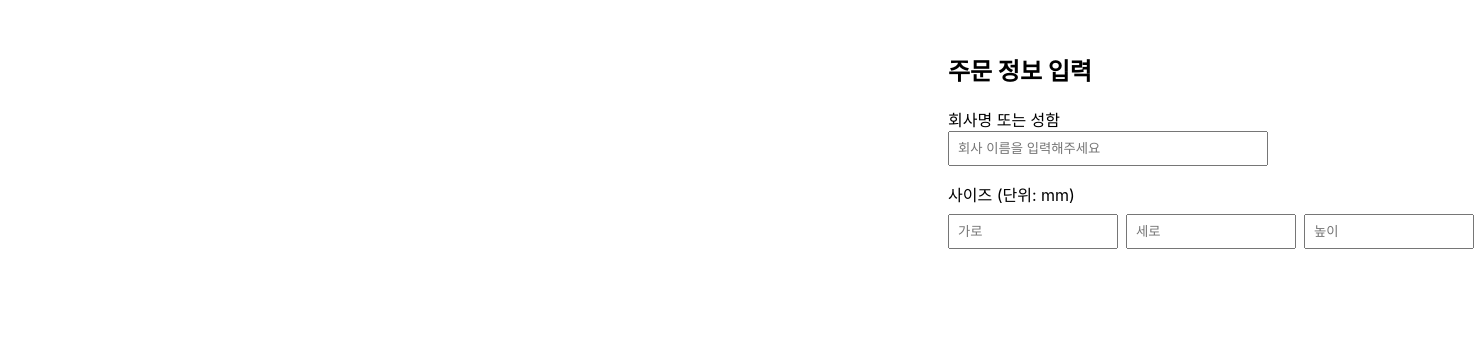
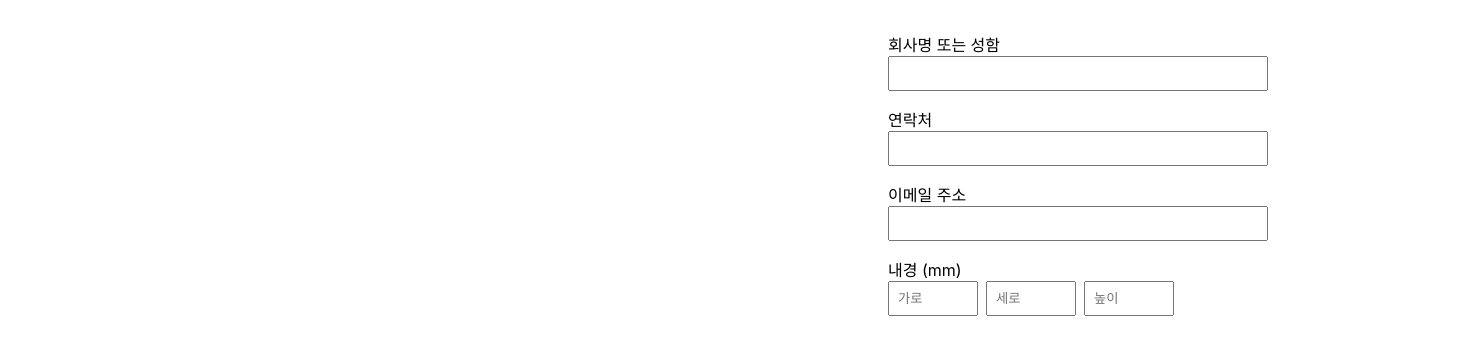
Before and after one commit to YimYoungheun/MTDL-Package, a React (Create React App) app: page / in a window 1280 px wide. Shown: the top 354 px of the page, 1474 px wide, since content can reach past the window. Built offline with nearby package versions, Linux system fonts and the light colour scheme.

Commit message:
로컬 App.js 변경 커밋

```diff
--- a/src/App.js
+++ b/src/App.js
@@ -1,45 +1,261 @@
+import React, { useState } from 'react';
+
 function App() {
+  const [boxType, setBoxType] = useState('');
+  const [paperCategory, setPaperCategory] = useState('');
+  const [paperFeel, setPaperFeel] = useState('');
+  const [material, setMaterial] = useState('');
+  const [color, setColor] = useState('');
+  const [weight, setWeight] = useState('');
+  const [bottomStyle, setBottomStyle] = useState('');
+  const [company, setCompany] = useState('');
+  const [product, setProduct] = useState('');
+  const [phone, setPhone] = useState('');
+  const [email, setEmail] = useState('');
+  const [printSide, setPrintSide] = useState('');
+  const [width, setWidth] = useState('');
+  const [length, setLength] = useState('');
+  const [height, setHeight] = useState('');
+  const [quantity, setQuantity] = useState('');
+  const [customQuantity, setCustomQuantity] = useState('');
+  const [selectedCardSize, setSelectedCardSize] = useState('');
+
+  const boxTypeOptions = ['명함', 'B형', '고리걸이 B형', '상, 하짝 Y형', '슬리브+Y형', '손잡이형', '쇼핑백'];
+  const cardSizes = ['90×50', '90×55', '85×55'];
+
+  const materialMap = {
+    '매끄러운': ['AB', 'CCP', '아이보리', 'SC 마닐라'],
+    '러프한': ['올드밀', '아코팩', '매직패브릭', '녹차지'],
+    '친환경': ['얼스팩', '크라프트']
+  };
+
+  const colorMap = {
+    아코팩: ['웜 화이트', '네츄럴', '엑스트라 화이트'],
+    올드밀: ['비앙코', '엑스트라 화이트', '프리미엄 화이트'],
+    녹차지: ['백색'],
+    매직패브릭: ['검정색', '진곤색', '피색', '진한밤색', '체리색', '클래식블랙']
+  };
+
+  const weightMap = {
+    '매끄러운': {
+      AB: ['300g', '350g'],
+      CCP: ['300g', '350g'],
+      'SC 마닐라': ['300g', '350g'],
+      아이보리: ['300g', '350g']
+    },
+    '친환경': {
+      얼스팩: ['295g'],
+      크라프트: ['300g', '337g']
+    },
+    '러프한': {
+      아코팩: {
+        '웜 화이트': ['300g', '350g', '400g'],
+        '네츄럴': ['300g', '350g', '400g'],
+        '엑스트라 화이트': ['410g']
+      },
+      올드밀: {
+        '비앙코': ['300g', '350g'],
+        '엑스트라 화이트': ['300g', '350g'],
+        '프리미엄 화이트': ['410g']
+      },
+      녹차지: {
+        백색: ['300g', '350g']
+      },
+      매직패브릭: {
+        검정색: ['300g', '350g', '400g'],
+        진곤색: ['300g', '350g', '400g'],
+        피색: ['300g', '350g', '400g'],
+        진한밤색: ['300g', '350g', '400g'],
+        체리색: ['300g', '350g', '400g'],
+        클래식블랙: ['300g', '350g', '400g']
+      }
+    }
+  };
+
+  const getColorOptions = () => {
+    if (paperFeel === '러프한') {
+      return colorMap[material] || [];
+    }
+    return [];
+  };
+
+  const getWeightOptions = () => {
+    if (paperFeel === '매끄러운' || paperFeel === '친환경') {
+      return (weightMap[paperFeel]?.[material]) || [];
+    } else if (paperFeel === '러프한' && color) {
+      return (weightMap['러프한']?.[material]?.[color]) || [];
+    }
+    return [];
+  };
+
   return (
-    <div style={{ display: 'flex', justifyContent: 'center', padding: '2rem' }}>
-      {/* 오른쪽 입력 영역 */}
-      <div style={{ marginLeft: 'auto', width: '300px' }}>
-        <h2>주문 정보 입력</h2>
-
-        {/* 회사명 또는 성함 */}
+    <div style={{ display: 'flex', justifyContent: 'flex-end', padding: '2rem' }}>
+      <div style={{ width: '360px' }}>
         <div style={{ marginBottom: '1rem' }}>
           <label>회사명 또는 성함</label>
-          <input
-            type="text"
-            placeholder="회사 이름을 입력해주세요"
-            style={{ width: '100%', padding: '0.5rem' }}
-          />
+          <input value={company} onChange={e => setCompany(e.target.value)} style={{ width: '100%', padding: '0.5rem' }} />
+        </div>
+        <div style={{ marginBottom: '1rem' }}>
+          <label>연락처</label>
+          <input value={phone} onChange={e => setPhone(e.target.value)} style={{ width: '100%', padding: '0.5rem' }} />
+        </div>
+        <div style={{ marginBottom: '1rem' }}>
+          <label>이메일 주소</label>
+          <input value={email} onChange={e => setEmail(e.target.value)} style={{ width: '100%', padding: '0.5rem' }} />
         </div>
 
-        {/* 사이즈 입력 */}
-        <div style={{ marginBottom: '1rem' }}>
-          <label>사이즈 (단위: mm)</label>
-          <div style={{ display: 'flex', gap: '0.5rem', marginTop: '0.5rem' }}>
-            {['가로', '세로', '높이'].map((label, index) => (
-              <input
-                key={index}
-                type="number"
-                placeholder={label}
-                style={{
-                  flex: 1,
-                  padding: '0.5rem',
-                  width: '150px',
-                  MozAppearance: 'textfield',
-                }}
-                onWheel={(e) => e.target.blur()}
-                onKeyDown={(e) => {
-                  if (e.key === 'ArrowUp' || e.key === 'ArrowDown') {
-                    e.preventDefault();
-                  }
-                }}
-              />
-            ))}
-          </div>
-        </div>
+        {boxType !== '명함' && (
+          <>
+            <div style={{ marginBottom: '1rem' }}>
+              <label>내경 (mm)</label>
+              <div style={{ display: 'flex', gap: '0.5rem' }}>
+                <input placeholder="가로" value={width} onChange={e => setWidth(e.target.value)} style={{ width: '70px', padding: '0.5rem' }} />
+                <input placeholder="세로" value={length} onChange={e => setLength(e.target.value)} style={{ width: '70px', padding: '0.5rem' }} />
+                <input placeholder="높이" value={height} onChange={e => setHeight(e.target.value)} style={{ width: '70px', padding: '0.5rem' }} />
+              </div>
+            </div>
+
+            {width && length && height && (
+              <>
+                <div style={{ marginBottom: '1rem' }}>
+                  <label>종이 느낌</label>
+                  <div style={{ display: 'flex', gap: '0.5rem', flexWrap: 'wrap' }}>
+                    {Object.keys(materialMap).map(feel => (
+                      <button
+                        key={feel}
+                        onClick={() => {
+                          setPaperFeel(feel);
+                          setMaterial('');
+                          setColor('');
+                          setWeight('');
+                        }}
+                        style={{ padding: '0.5rem', background: paperFeel === feel ? 'black' : '#f0f0f0', color: paperFeel === feel ? 'white' : 'black', border: '1px solid #ccc' }}
+                      >
+                        {feel}
+                      </button>
+                    ))}
+                  </div>
+                </div>
+
+                {paperFeel && (
+                  <div style={{ marginBottom: '1rem' }}>
+                    <label>재질</label>
+                    <div style={{ display: 'flex', gap: '0.5rem', flexWrap: 'wrap' }}>
+                      {materialMap[paperFeel].map(mat => (
+                        <button
+                          key={mat}
+                          onClick={() => {
+                            setMaterial(mat);
+                            setColor('');
+                            setWeight('');
+                          }}
+                          style={{ padding: '0.5rem', background: material === mat ? 'black' : '#f0f0f0', color: material === mat ? 'white' : 'black', border: '1px solid #ccc' }}
+                        >
+                          {mat}
+                        </button>
+                      ))}
+                    </div>
+                  </div>
+                )}
+
+                {paperFeel === '러프한' && material && getColorOptions().length > 0 && (
+                  <div style={{ marginBottom: '1rem' }}>
+                    <label>색상</label>
+                    <div style={{ display: 'flex', gap: '0.5rem', flexWrap: 'wrap' }}>
+                      {getColorOptions().map(c => (
+                        <button
+                          key={c}
+                          onClick={() => {
+                            setColor(c);
+                            setWeight('');
+                          }}
+                          style={{ padding: '0.5rem', background: color === c ? 'black' : '#f0f0f0', color: color === c ? 'white' : 'black', border: '1px solid #ccc' }}
+                        >
+                          {c}
+                        </button>
+                      ))}
+                    </div>
+                  </div>
+                )}
+
+                {material && getWeightOptions().length > 0 && (
+                  <div style={{ marginBottom: '1rem' }}>
+                    <label>무게</label>
+                    <div style={{ display: 'flex', gap: '0.5rem', flexWrap: 'wrap' }}>
+                      {getWeightOptions().map(w => (
+                        <button
+                          key={w}
+                          onClick={() => setWeight(w)}
+                          style={{ padding: '0.5rem', background: weight === w ? 'black' : '#f0f0f0', color: weight === w ? 'white' : 'black', border: '1px solid #ccc' }}
+                        >
+                          {w}
+                        </button>
+                      ))}
+                    </div>
+                  </div>
+                )}
+
+                {weight && (
+                  <>
+                    <div style={{ marginBottom: '1rem' }}>
+                      <label>하단 모양</label>
+                      <div style={{ display: 'flex', gap: '0.5rem' }}>
+                        {['맞뚜껑', '십자다루마', '삼면접착'].map(opt => (
+                          <button
+                            key={opt}
+                            onClick={() => setBottomStyle(opt)}
+                            style={{ flex: 1, padding: '0.5rem', background: bottomStyle === opt ? 'black' : '#f0f0f0', color: bottomStyle === opt ? 'white' : 'black', border: '1px solid #ccc' }}
+                          >
+                            {opt}
+                          </button>
+                        ))}
+                      </div>
+                    </div>
+
+                    {bottomStyle && (
+                      <>
+                        <div style={{ marginBottom: '1rem' }}>
+                          <label>수량 선택</label>
+                          <select value={quantity} onChange={e => setQuantity(e.target.value)} style={{ width: '100%', padding: '0.5rem' }}>
+                            <option value="">수량을 선택하세요</option>
+                            {[500, 1000, 2000, 3000, 5000, 10000, 15000, 20000, 30000, 50000, 100000, '그 이상'].map(qty => (
+                              <option key={qty} value={qty}>
+                                {qty === '그 이상' ? '그 이상' : Number(qty).toLocaleString()}
+                              </option>
+                            ))}
+                          </select>
+                        </div>
+
+                        {quantity === '그 이상' && (
+                          <div style={{ marginBottom: '1rem' }}>
+                            <label>희망 수량 입력</label>
+                            <input type="number" value={customQuantity} onChange={e => setCustomQuantity(e.target.value)} style={{ width: '100%', padding: '0.5rem' }} />
+                          </div>
+                        )}
+
+                        <iframe
+                          src="https://mtdl.co.kr/fileupload"
+                          width="100%"
+                          height="170"
+                          style={{ border: '1px solid #ccc', borderRadius: '12px', marginBottom: '1rem' }}
+                          title="파일 업로드"
+                        />
+
+                        <p>기재해주신 연락처로 담당자가 연락할 수 있습니다.</p>
+                        <button
+                          style={{ background: 'black', color: 'white', padding: '0.5rem 1rem', borderRadius: '6px', border: 'none', cursor: 'pointer' }}
+                          onClick={() => alert('확인되었습니다.')}
+                        >
+                          확인
+                        </button>
+                      </>
+                    )}
+                  </>
+                )}
+              </>
+            )}
+          </>
+        )}
       </div>
     </div>
   );
```
